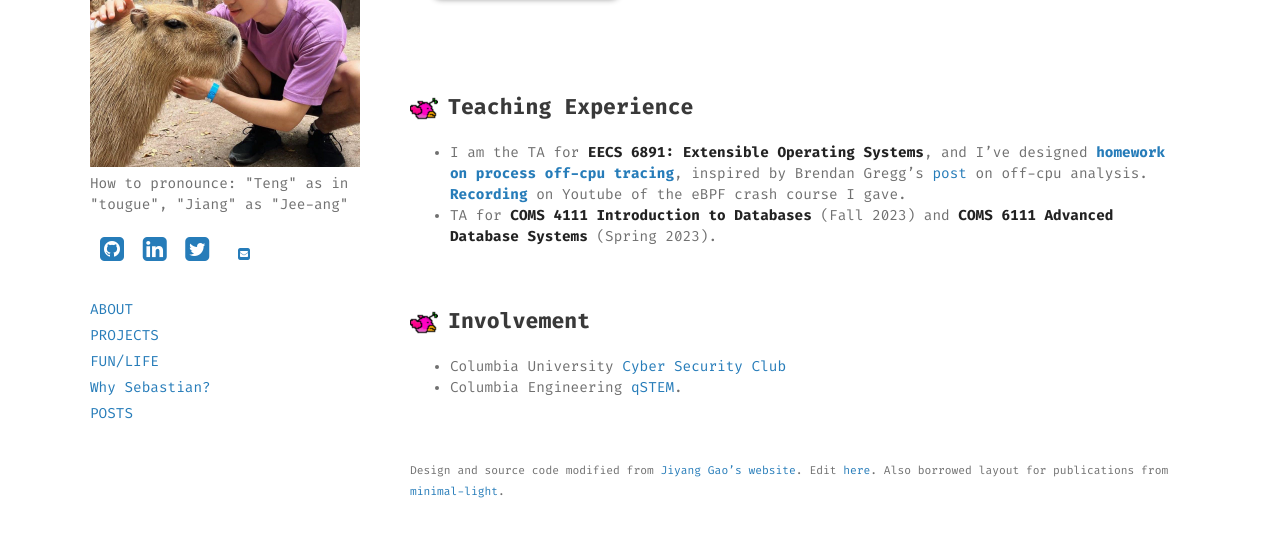
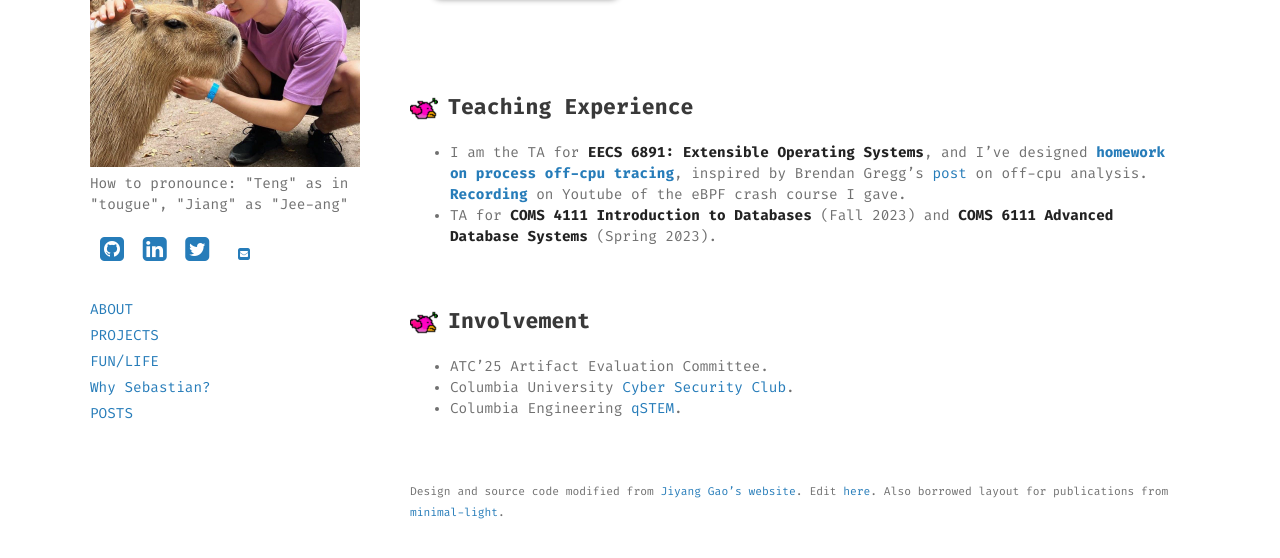
Before and after one commit to tengjiang/tengjiang.github.io, a Jekyll site: the page built from index.md, in a window 1280 px wide and 900 px high, scrolled down 2162 px, cut to the strip 308-866 px from the top of the window. Built offline with Jekyll 4.4.1, drawn with Linux system fonts in a browser that asks for light colours; some web fonts are replaced; a style sheet for code colours, icons or effects is not loaded.

Commit message:
Update profile pic and ATC'25 AE.

```diff
--- a/_layouts/default.html
+++ b/_layouts/default.html
@@ -151,7 +151,7 @@
         <script>
           const images = [
             '/assets/img/profile.jpg',
-            '/assets/img/winter.jpg',
+            '/assets/img/beyonce.jpg',
             '/assets/img/summer.jpg'
           ];
           const randomImage = images[Math.floor(Math.random() * images.length)];
--- a/index.md
+++ b/index.md
@@ -142,7 +142,8 @@
 <img src="/assets/img/flappy_default.png" alt="flappy" style="width: 28px; height: 28px;">
 Involvement
 </h2>
-* Columbia University [Cyber Security Club](https://cucyber.cs.columbia.edu/)
+* ATC'25 Artifact Evaluation Committee.
+* Columbia University [Cyber Security Club](https://cucyber.cs.columbia.edu/).
 * Columbia Engineering [qSTEM](https://egsc.engineering.columbia.edu/content/qstem-club).
 
 <br>
```
Also changed, not shown: 1 other file.
